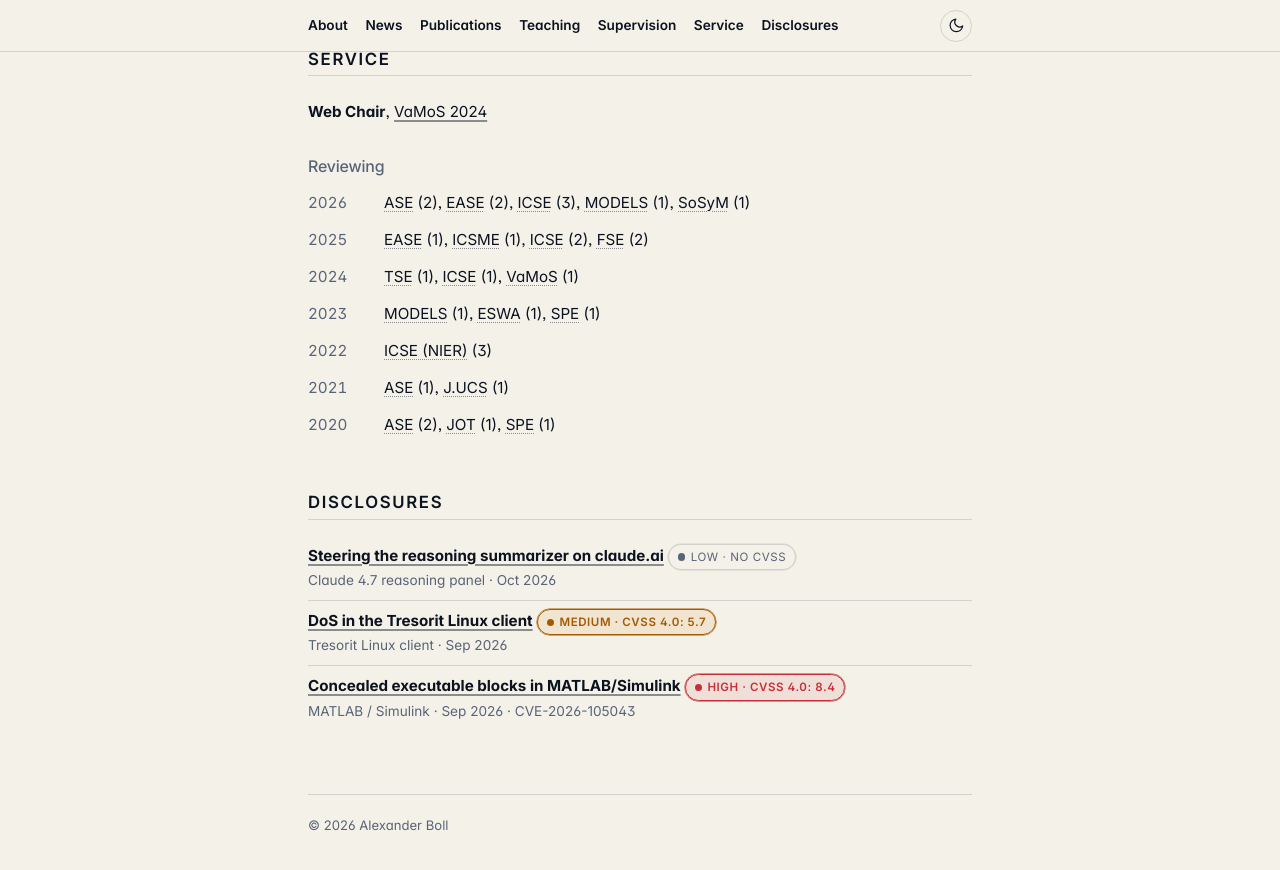
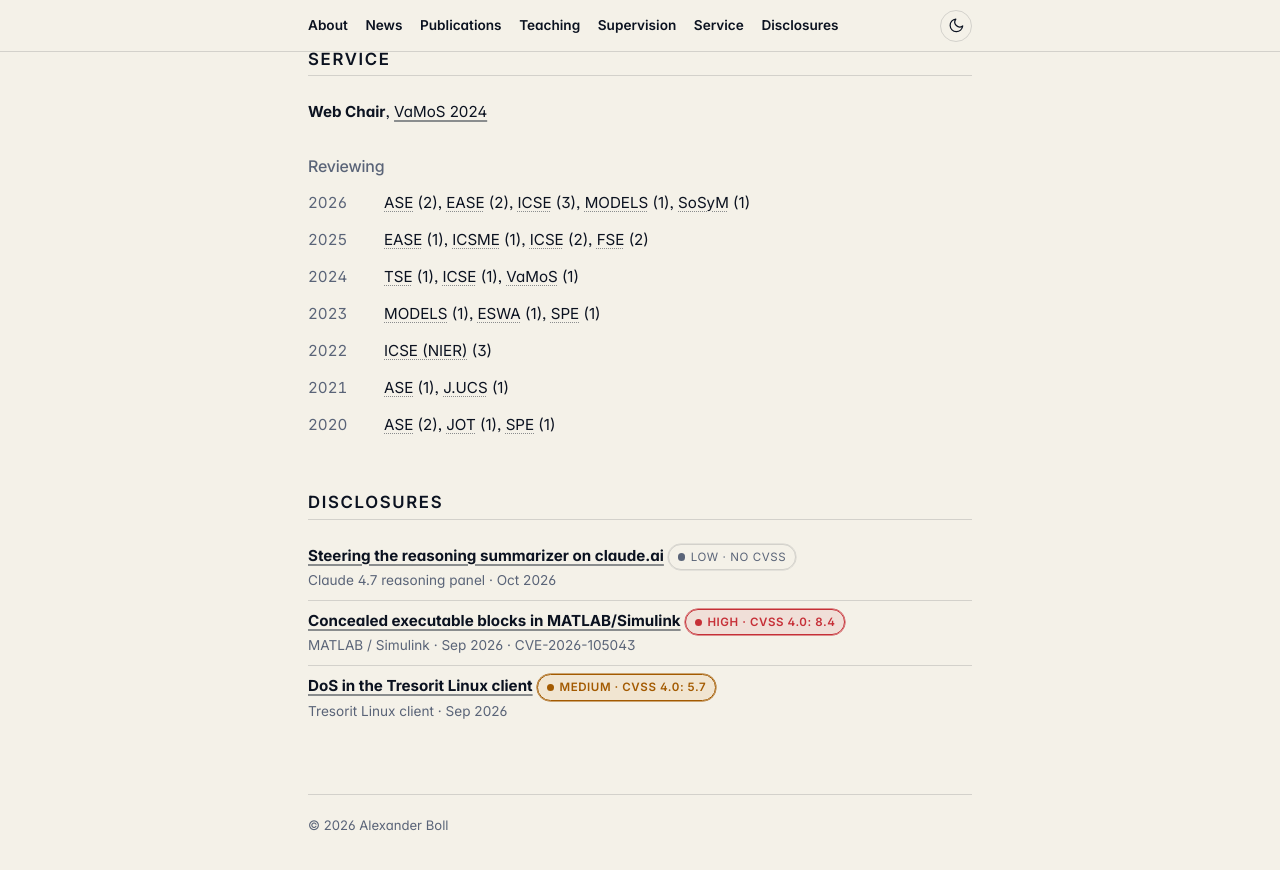
Before and after one commit to lanpirot/lanpirot.github.io, a Jekyll site: the page built from index.md, in a window 1280 px wide and 900 px high, scrolled down 4159 px. Shown: the top 870 px of the window. Built offline with Jekyll 4.4.1, drawn with Linux system fonts in a browser that asks for light colours.

Commit message:
Order home-page disclosures explicitly: Claude, Simulink, Tresorit
Co-Authored-By: Claude Opus 5.5 <noreply@anthropic.com>
Claude-Session: https://claude.ai/code/session_01Px5wnD6cKbrbrUxAKRqC4E

```diff
--- a/_includes/section-disclosures.html
+++ b/_includes/section-disclosures.html
@@ -1,7 +1,7 @@
 <section id="disclosures">
   <h2>Disclosures</h2>
   <ul class="plain-list">
-    {%- assign items = site.disclosures | sort: "date" | reverse -%}
+    {%- assign items = site.disclosures | sort: "order", "last" -%}
     {%- for d in items -%}
       <li>
         <strong><a href="{{ d.url | relative_url }}">{{ d.title }}</a></strong>
```
Also changed, not shown: _disclosures/claude-reasoning-summarizer.md (+1 -0 lines), _disclosures/simulink-vulnerability-concealed-blocks.md (+1 -0 lines), _disclosures/tresorit-daemon-symlink-dos.md (+1 -0 lines).
